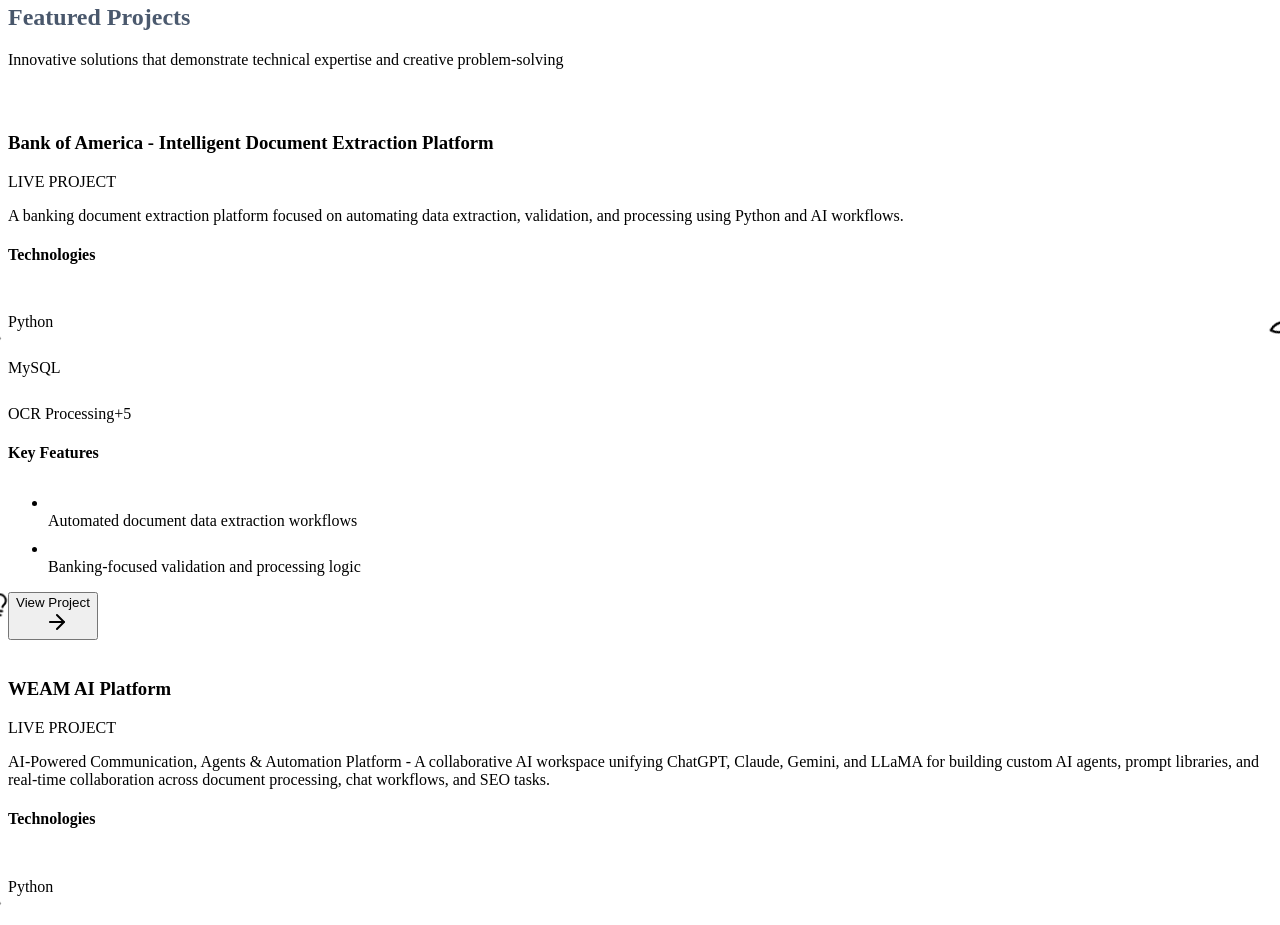
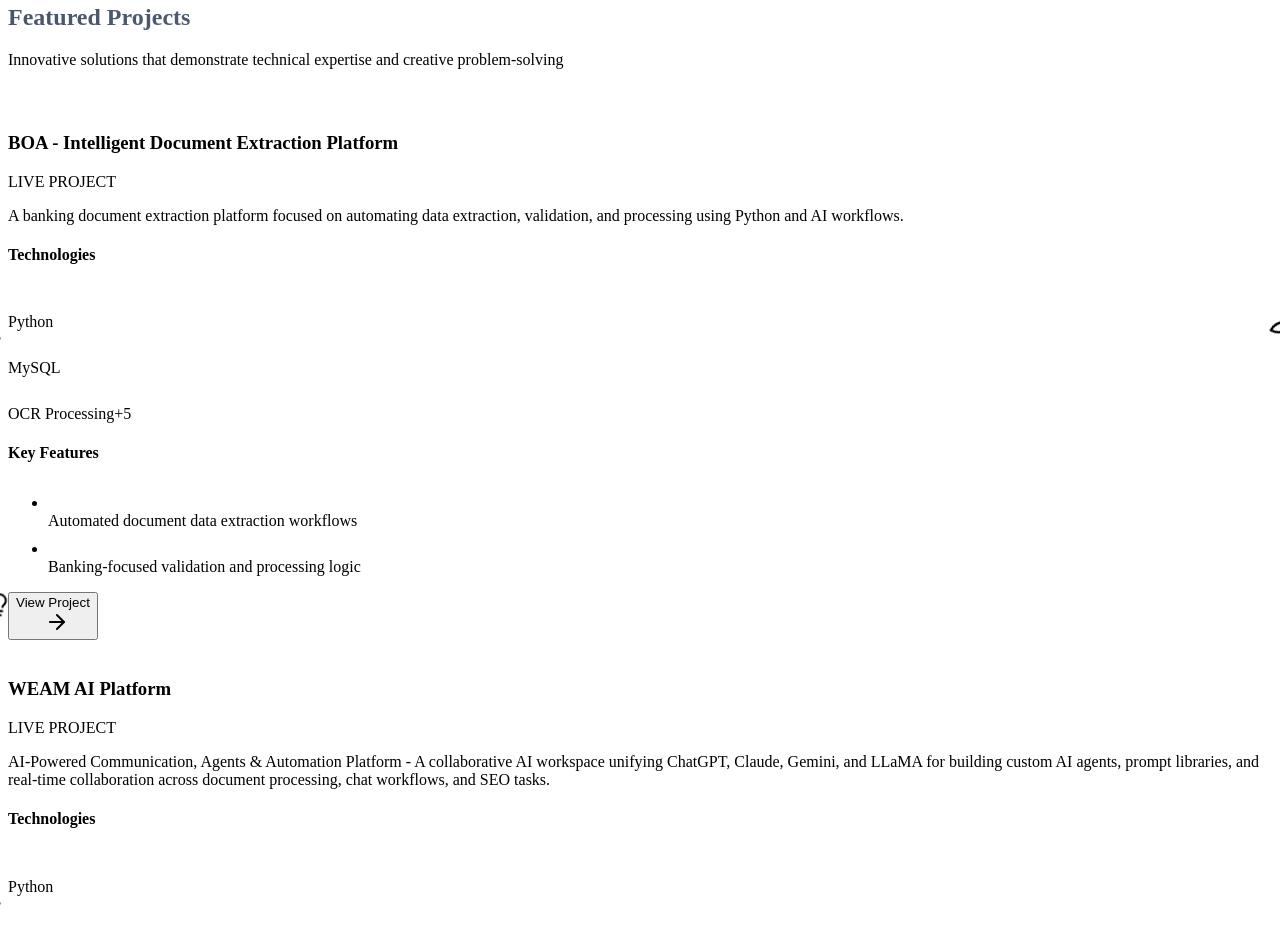
Before and after one commit to Dhruvish09/ProDeck, a Next.js app: page /Resume in a window 1280 px wide. Shown: the part 3320-4245 px from the top of the page. Built offline with nearby package versions, Linux system fonts and the light colour scheme.

Commit message:
Shorten project name for clarity

```diff
--- a/src/constants/resumeData.ts
+++ b/src/constants/resumeData.ts
@@ -190,7 +190,7 @@
 
 export const projects: Project[] = [
   {
-    name: 'Bank of America - Intelligent Document Extraction Platform',
+    name: 'BOA - Intelligent Document Extraction Platform',
     description: 'A banking document extraction platform focused on automating data extraction, validation, and processing using Python and AI workflows.',
     tech: [
       'Python',
```
